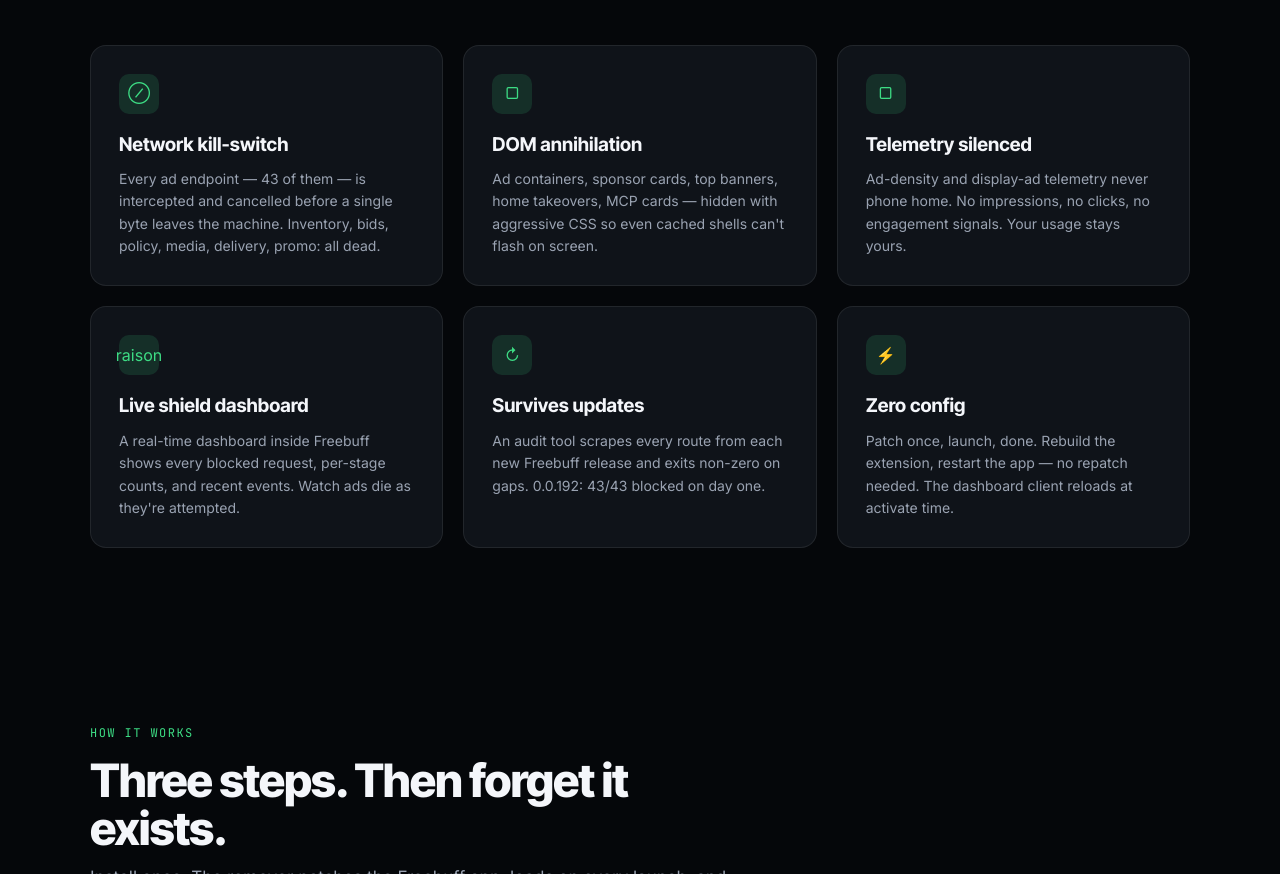
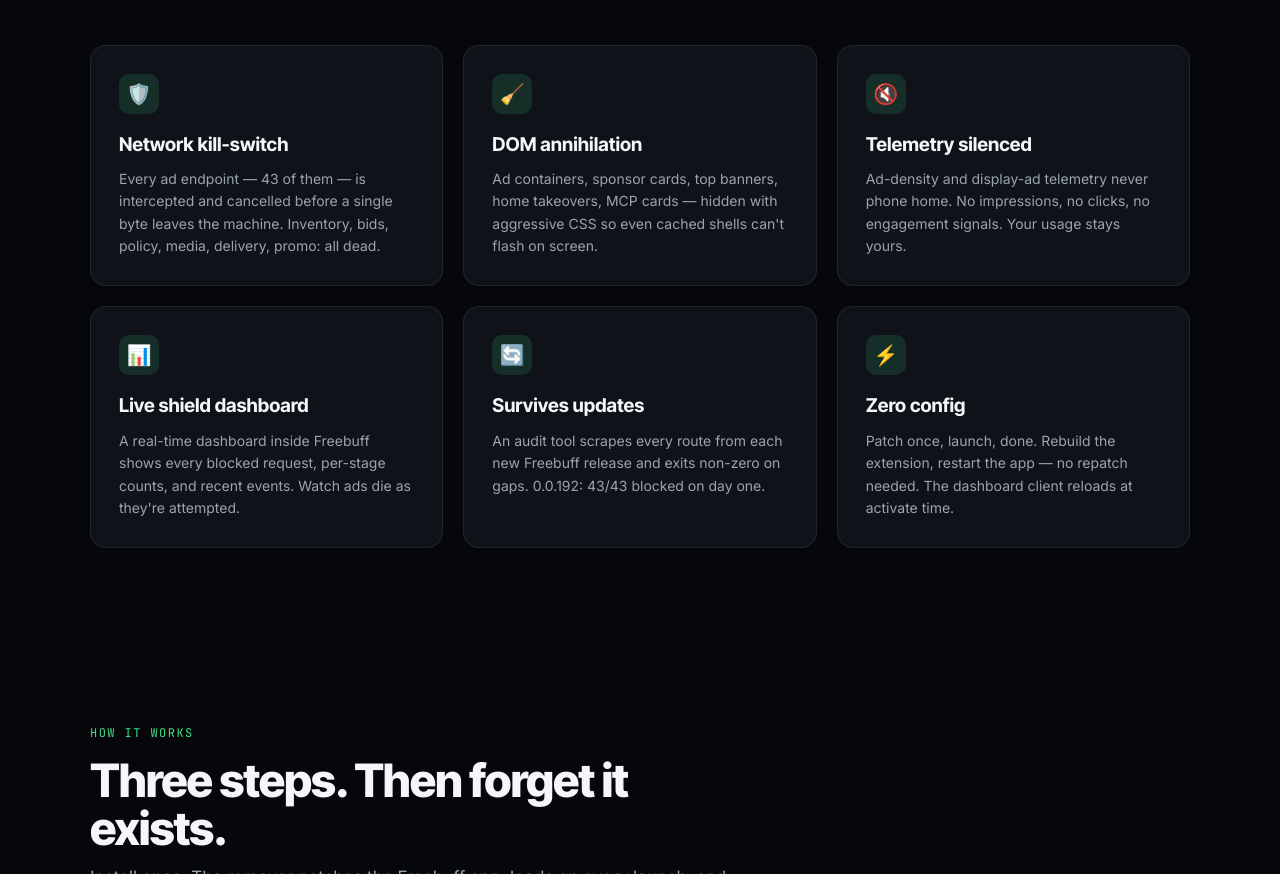
Before and after one commit to 10xdev4u-alt/freebuff-ads-remover, a website: page index.html in a window 1280 px wide. Shown: the part 1343-2217 px from the top of the page. Drawn offline with Linux system fonts and the light colour scheme.

Commit message:
feat: replace placeholder icons with emojis on landing page

```diff
--- a/index.html
+++ b/index.html
@@ -76,7 +76,7 @@
   @media(max-width:880px){.grid3{grid-template-columns:1fr}}
   .card{background:var(--card);border:1px solid var(--border);border-radius:16px;padding:28px;transition:border-color .2s,transform .2s var(--ease)}
   .card:hover{border-color:rgba(61,220,132,.3);transform:translateY(-3px)}
-  .card .icon{width:40px;height:40px;border-radius:10px;background:var(--accent-dim);color:var(--accent);display:flex;align-items:center;justify-content:center;margin-bottom:16px}
+  .card .icon{width:40px;height:40px;border-radius:10px;background:var(--accent-dim);color:var(--accent);display:flex;align-items:center;justify-content:center;margin-bottom:16px;font-size:20px}
   .card h3{font-family:var(--font-display);font-weight:700;font-size:19px;margin-bottom:8px}
   .card p{color:var(--muted);font-size:14px;line-height:1.6}
 
@@ -173,27 +173,27 @@
     </div>
     <div class="grid3">
       <div class="card">
-        <div class="icon">⊘</div>
+        <div class="icon">🛡️</div>
         <h3>Network kill-switch</h3>
         <p>Every ad endpoint — 43 of them — is intercepted and cancelled before a single byte leaves the machine. Inventory, bids, policy, media, delivery, promo: all dead.</p>
       </div>
       <div class="card">
-        <div class="icon">▢</div>
+        <div class="icon">🧹</div>
         <h3>DOM annihilation</h3>
         <p>Ad containers, sponsor cards, top banners, home takeovers, MCP cards — hidden with aggressive CSS so even cached shells can't flash on screen.</p>
       </div>
       <div class="card">
-        <div class="icon">▢</div>
+        <div class="icon">🔇</div>
         <h3>Telemetry silenced</h3>
         <p>Ad-density and display-ad telemetry never phone home. No impressions, no clicks, no engagement signals. Your usage stays yours.</p>
       </div>
       <div class="card">
-        <div class="icon">raison</div>
+        <div class="icon">📊</div>
         <h3>Live shield dashboard</h3>
         <p>A real-time dashboard inside Freebuff shows every blocked request, per-stage counts, and recent events. Watch ads die as they're attempted.</p>
       </div>
       <div class="card">
-        <div class="icon">↻</div>
+        <div class="icon">🔄</div>
         <h3>Survives updates</h3>
         <p>An audit tool scrapes every route from each new Freebuff release and exits non-zero on gaps. 0.0.192: 43/43 blocked on day one.</p>
       </div>
```
